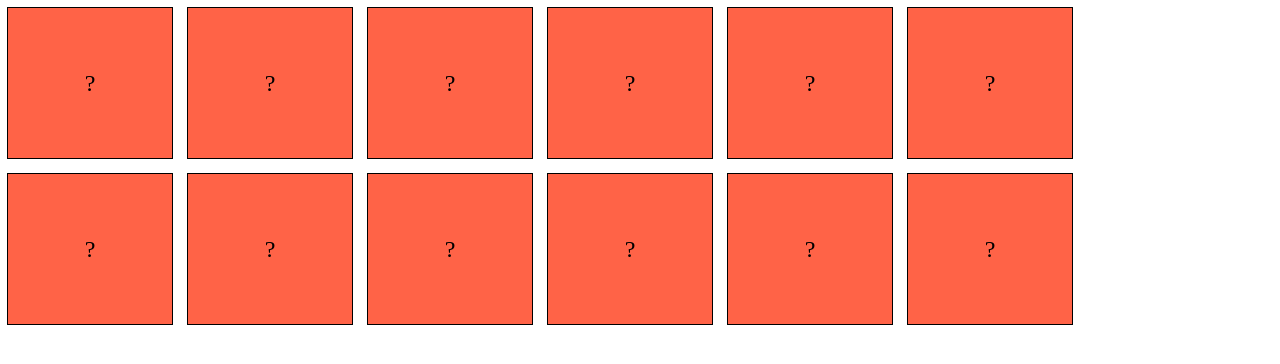
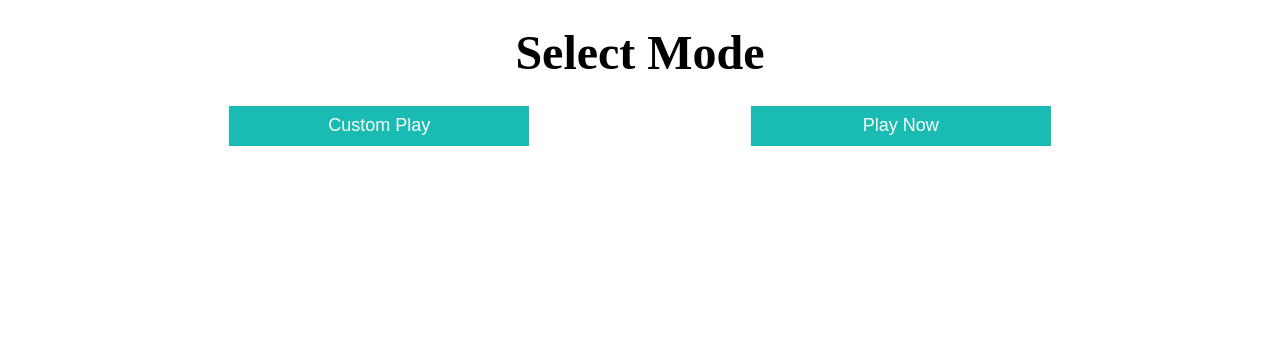
Before and after one commit to camchardukian/memory-game, a React (Create React App) app: page / in a window 1280 px wide. Shown: the top 364 px of the page. Built offline with nearby package versions, Linux system fonts and the light colour scheme.

Commit message:
feature/choose-mode

```diff
--- a/src/App.js
+++ b/src/App.js
@@ -1,7 +1,10 @@
 import React, { useState, useEffect } from 'react'
 import CardMatchingPage from './containers/CardMatchingPage'
-import { TWELVE_CARDS_DEFAULT_DATA } from './utils/constants'
+import SelectModePage from './containers/SelectModePage'
+import { TWELVE_CARDS_DEFAULT_DATA, MODE } from './utils/constants'
+import './App.scss'
 
+// Note: this function provides only a degree of randomness -- not true randomness.
 const shuffleArray = (array) => {
    return array.sort(() => Math.random() - 0.5)
 }
@@ -9,6 +12,11 @@ const shuffleArray = (array) => {
 const App = () => {
    const [cardsArray, setCardsArray] = useState(shuffleArray(TWELVE_CARDS_DEFAULT_DATA))
    const [flippedCards, setFlippedCards] = useState([])
+   const [mode, setMode] = useState('')
+
+   const handleSetMode = (mode) => {
+      setMode(mode)
+   }
 
    useEffect(() => {
       if (flippedCards.length === 2) {
@@ -52,8 +60,24 @@ const App = () => {
       }
    }
    return (
-      <div className="App">
-         <CardMatchingPage cardsArray={cardsArray} onClickCard={handleClickCard} />
+      <div className="app">
+         {mode ? (
+            <>
+               {mode === MODE.PLAY_NOW ? (
+                  <CardMatchingPage
+                     cardsArray={cardsArray}
+                     onClickCard={handleClickCard}
+                  />
+               ) : (
+                  <div>Custom Card Creation Development in Progress...</div>
+               )}
+               <button className="return-home-btn" onClick={() => handleSetMode('')}>
+                  Home
+               </button>
+            </>
+         ) : (
+            <SelectModePage onClickSetMode={handleSetMode} />
+         )}
       </div>
    )
 }
--- /dev/null
+++ b/src/App.scss
@@ -0,0 +1,15 @@
+.app {
+   padding: 16px;
+   text-align: center;
+   .return-home-btn {
+      height: 40px;
+      width: 100%;
+      max-width: 300px;
+      background-color: #19bbb3;
+      border: 1px solid #19bbb3;
+      color: #fff;
+      font-size: 18px;
+      padding: 8px 16px;
+      margin: 24px auto;
+   }
+}
--- /dev/null
+++ b/src/containers/SelectModePage/index.js
@@ -0,0 +1,17 @@
+import React from 'react'
+import { MODE } from '../../utils/constants'
+import './styles.scss'
+
+const SelectModePage = ({ onClickSetMode }) => {
+   return (
+      <div className="select-mode-page-container">
+         <div className="title">Select Mode</div>
+         <div className="btn-container">
+            <button onClick={() => onClickSetMode(MODE.CUSTOM_PLAY)}>Custom Play</button>
+            <button onClick={() => onClickSetMode(MODE.PLAY_NOW)}>Play Now</button>
+         </div>
+      </div>
+   )
+}
+
+export default SelectModePage
--- /dev/null
+++ b/src/containers/SelectModePage/styles.scss
@@ -0,0 +1,23 @@
+.select-mode-page-container {
+   .title {
+      font-size: 48px;
+      font-weight: bold;
+      line-height: 1.2;
+      margin-bottom: 24px;
+   }
+   .btn-container {
+      display: flex;
+      justify-content: space-evenly;
+      button {
+         height: 40px;
+         max-width: 300px;
+         flex: 1;
+         background-color: #19bbb3;
+         border: 1px solid #19bbb3;
+         padding: 8px 16px;
+         margin: 0px 16px;
+         font-size: 18px;
+         color: #fff;
+      }
+   }
+}
--- a/src/utils/constants.js
+++ b/src/utils/constants.js
@@ -1,6 +1,11 @@
 export const CARD_TYPES = {
    TEXT: 'text',
    IMAGE: 'image',
+}
+
+export const MODE = {
+   PLAY_NOW: 'PLAY_NOW',
+   CUSTOM_PLAY: 'CUSTOM_PLAY',
 }
 
 export const TWELVE_CARDS_DEFAULT_DATA = [
```
